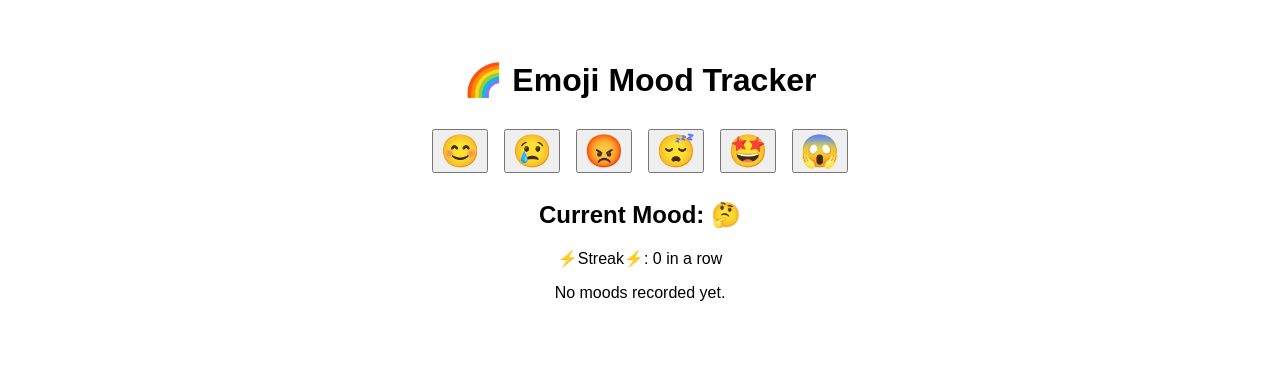
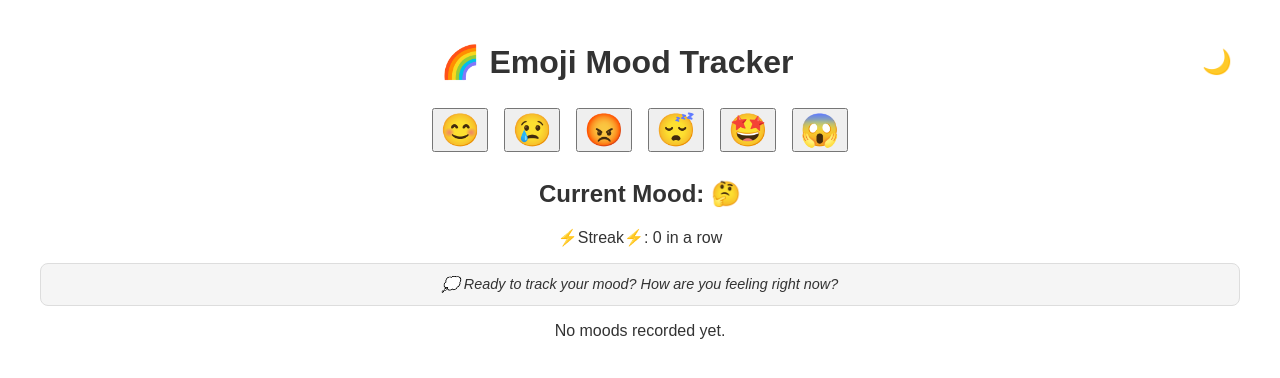
Before and after one commit to teamleaderleo/emoji-mood-tracker-basic, a React (Vite) app: page / in a window 1280 px wide. Shown: the top 378 px of the page. Built offline with nearby package versions, Linux system fonts and the light colour scheme.

Commit message:
add light/dark mode toggle with theming,
and

add pick-me-up messages (a little vapid right now)

```diff
--- a/src/App.tsx
+++ b/src/App.tsx
@@ -3,15 +3,58 @@ import EmojiPicker from "./components/EmojiPicker";
 import MoodHistory from "./components/MoodHistory";
 import MoodSummary from "./components/MoodSummary";
 import ClearButton from "./components/ClearButton";
+import ThemeToggle from "./components/ThemeToggle";
 
 export default function App() {
-  const { mood, history, setMood, clearHistory, clearLastWeek, clearToday, streak, moodSummary } = useEmojiMood();
+  const {
+    mood,
+    history,
+    setMood,
+    clearHistory,
+    clearLastWeek,
+    clearToday,
+    streak,
+    moodSummary,
+    pickMeUpMessage,
+    isDarkMode,
+    toggleTheme
+  } = useEmojiMood();
+
+  const theme = {
+    light: {
+      background: "#ffffff",
+      text: "#333333",
+      cardBackground: "#f5f5f5",
+      border: "#ddd"
+    },
+    dark: {
+      background: "#1a1a1a",
+      text: "#ffffff",
+      cardBackground: "#2d2d2d",
+      border: "#444"
+    }
+  };
+
+  const currentTheme = isDarkMode ? theme.dark : theme.light;
 
   return (
     <div
-      style={{ padding: "2rem", fontFamily: "sans-serif", textAlign: "center" }}
+      style={{
+        padding: "2rem",
+        fontFamily: "sans-serif",
+        textAlign: "center",
+        backgroundColor: currentTheme.background,
+        color: currentTheme.text,
+        minHeight: "100vh",
+        transition: "background-color 0.3s ease, color 0.3s ease"
+      }}
     >
-      <h1>🌈 Emoji Mood Tracker</h1>
+      <div style={{ display: "flex", justifyContent: "space-between", alignItems: "center", marginBottom: "1rem" }}>
+        <div></div>
+        <h1 style={{ margin: 0 }}>🌈 Emoji Mood Tracker</h1>
+        <ThemeToggle isDarkMode={isDarkMode} onToggle={toggleTheme} />
+      </div>
+
       <EmojiPicker onSelect={setMood} />
       <h2>Current Mood: {mood || "🤔"}</h2>
 
@@ -19,8 +62,21 @@ export default function App() {
         ⚡️Streak⚡️: {streak ?? 0} in a row
       </p>
 
+      {/* Pick-me-up message */}
+      <div style={{
+        margin: "1rem 0",
+        padding: "0.75rem",
+        backgroundColor: currentTheme.cardBackground,
+        borderRadius: "8px",
+        border: `1px solid ${currentTheme.border}`,
+        fontStyle: "italic",
+        fontSize: "0.9rem"
+      }}>
+        💭 {pickMeUpMessage}
+      </div>
+
       <MoodHistory history={history} />
-      <MoodSummary summary={moodSummary} />
+      <MoodSummary summary={moodSummary} isDarkMode={isDarkMode} />
       <ClearButton
         onClearAll={clearHistory}
         onClearWeek={clearLastWeek}
--- a/src/components/MoodSummary.tsx
+++ b/src/components/MoodSummary.tsx
@@ -8,20 +8,28 @@ type MoodSummaryData = {
 
 type Props = {
   summary: MoodSummaryData | null;
+  isDarkMode: boolean;
 };
 
-export default function MoodSummary({ summary }: Props) {
+export default function MoodSummary({ summary, isDarkMode }: Props) {
   if (!summary) return null;
 
   const { totalEntries, mostCommonMood, mostCommonCount, uniqueMoods, moodCounts } = summary;
+
+  const theme = {
+    cardBackground: isDarkMode ? "#2d2d2d" : "#f5f5f5",
+    border: isDarkMode ? "#444" : "#ddd",
+    chipBackground: isDarkMode ? "#404040" : "#fff"
+  };
 
   return (
     <div style={{
       margin: "1rem 0",
       padding: "1rem",
-      backgroundColor: "#f5f5f5",
+      backgroundColor: theme.cardBackground,
       borderRadius: "8px",
-      border: "1px solid #ddd"
+      border: `1px solid ${theme.border}`,
+      transition: "background-color 0.3s ease, border-color 0.3s ease"
     }}>
       <h3 style={{ margin: "0 0 0.5rem 0", fontSize: "1.1rem" }}>📊 Mood Summary</h3>
 
@@ -49,9 +57,10 @@ export default function MoodSummary({ summary }: Props) {
                   display: "inline-block",
                   margin: "0.125rem 0.25rem",
                   padding: "0.125rem 0.25rem",
-                  backgroundColor: "#fff",
+                  backgroundColor: theme.chipBackground,
                   borderRadius: "4px",
-                  fontSize: "0.8rem"
+                  fontSize: "0.8rem",
+                  transition: "background-color 0.3s ease"
                 }}>
                   {mood} ×{moodCounts[mood]}
                 </span>
--- /dev/null
+++ b/src/components/ThemeToggle.tsx
@@ -0,0 +1,30 @@
+type Props = {
+  isDarkMode: boolean;
+  onToggle: () => void;
+};
+
+export default function ThemeToggle({ isDarkMode, onToggle }: Props) {
+  return (
+    <button
+      onClick={onToggle}
+      style={{
+        background: "none",
+        border: "none",
+        fontSize: "1.5rem",
+        cursor: "pointer",
+        padding: "0.5rem",
+        borderRadius: "8px",
+        transition: "background-color 0.2s ease"
+      }}
+      title={isDarkMode ? "Switch to light mode" : "Switch to dark mode"}
+      onMouseEnter={(e) => {
+        e.currentTarget.style.backgroundColor = isDarkMode ? "#404040" : "#f0f0f0";
+      }}
+      onMouseLeave={(e) => {
+        e.currentTarget.style.backgroundColor = "transparent";
+      }}
+    >
+      {isDarkMode ? "🌞" : "🌙"}
+    </button>
+  );
+}
--- a/src/hooks/useEmojiMood.ts
+++ b/src/hooks/useEmojiMood.ts
@@ -9,6 +9,7 @@ export function useEmojiMood() {
   const [currentMood, setCurrentMood] = useState<string>("🤔");
   const [history, setHistory] = useState<MoodEntry[]>([]);
   const [isLoaded, setIsLoaded] = useState(false);
+  const [isDarkMode, setIsDarkMode] = useState(false);
 
   // Load from localStorage on mount
   useEffect(() => {
@@ -29,6 +30,9 @@ export function useEmojiMood() {
         if (data.currentMood) {
           setCurrentMood(data.currentMood);
         }
+        if (typeof data.isDarkMode === 'boolean') {
+          setIsDarkMode(data.isDarkMode);
+        }
       } catch (error) {
         console.warn("Failed to load mood data from localStorage:", error);
       }
@@ -42,10 +46,11 @@ export function useEmojiMood() {
 
     const dataToSave = {
       currentMood,
-      history
+      history,
+      isDarkMode
     };
     localStorage.setItem("mood-tracker-data", JSON.stringify(dataToSave));
-  }, [currentMood, history, isLoaded]);
+  }, [currentMood, history, isDarkMode, isLoaded]);
 
   const setMood = (mood: string) => {
     setCurrentMood(mood);
@@ -114,6 +119,25 @@ export function useEmojiMood() {
       moodCounts
     };
   })();
+
+  // Pick-me-up messages based on current mood
+  const pickMeUpMessage = (() => {
+    const messages: Record<string, string> = {
+      '😊': "Keep that positive energy flowing! ✨",
+      '😢': "It's okay to feel down sometimes. You've got this! 💙",
+      '😡': "Take a deep breath. This feeling will pass. 🌬️",
+      '😴': "Rest is important. Take care of yourself! 💤",
+      '🤩': "Your excitement is contagious! Keep shining! ⭐",
+      '😱': "Overwhelming moments happen. You're stronger than you know! 💪",
+      '🤔': "Ready to track your mood? How are you feeling right now?"
+    };
+
+    return messages[currentMood] || "Every emotion is valid. Thanks for checking in! 🌈";
+  })();
+
+  const toggleTheme = () => {
+    setIsDarkMode(prev => !prev);
+  };
   const streak = (() => {
     if (history.length === 0) return 0;
 
@@ -140,5 +164,8 @@ export function useEmojiMood() {
     clearToday,
     streak,
     moodSummary,
+    pickMeUpMessage,
+    isDarkMode,
+    toggleTheme,
   };
 }
```
